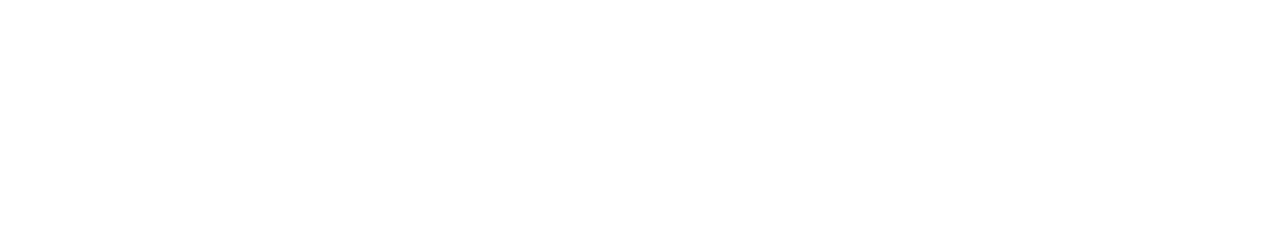
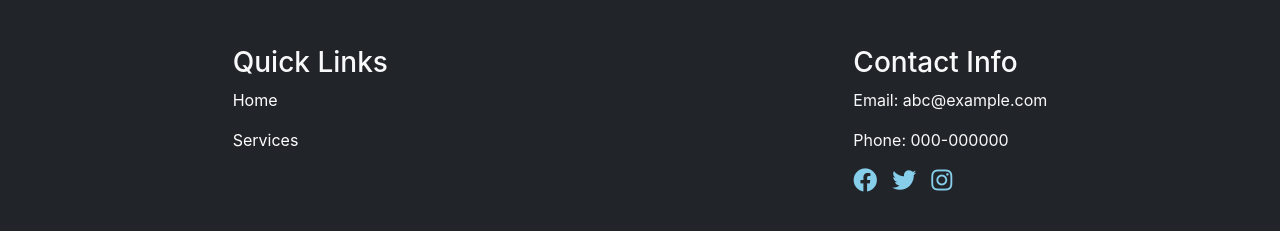
Before and after one commit to tr-folio/eyecare-website, a React (Create React App) app: page /home in a window 1280 px wide. Shown: the part 2041-2272 px from the top of the page. Before the commit the page ends 2014 px from the top, so only its background shows below. Built offline with nearby package versions, Linux system fonts and the light colour scheme.

Commit message:
footer added

```diff
--- a/public/index.html
+++ b/public/index.html
@@ -27,6 +27,8 @@
     <!-- Link Bootstrap CSS -->
     <link href="https://cdn.jsdelivr.net/npm/bootstrap@5.1.3/dist/css/bootstrap.min.css" rel="stylesheet" integrity="sha384-1BmE4kWBq78iYhFldvKuhfTAU6auU8tT94WrHftjDbrCEXSU1oBoqyl2QvZ6jIW3" crossorigin="anonymous">
     <title>Eyecare Website</title>
+    <!-- Font Awesome -->
+    <link rel="stylesheet" href="https://use.fontawesome.com/releases/v5.15.4/css/all.css" integrity="sha384-DyZ88mC6Up2uqS4h/KRgHuoeGwBcD4Ng9SiP4dIRy0EXTlnuz47vAwmeGwVChigm" crossorigin="anonymous">
   </head>
   <body>
     <noscript>You need to enable JavaScript to run this app.</noscript>
--- /dev/null
+++ b/src/Components/Footer/Footer.css
@@ -0,0 +1,10 @@
+.icons {
+    margin-right: 15px;
+    cursor: pointer;
+    font-size: 24px;
+    color: skyblue;
+}
+
+.icons:hover {
+    color: lightgray;
+}
--- /dev/null
+++ b/src/Components/Footer/Footer.js
@@ -0,0 +1,27 @@
+import React from "react";
+import { Link } from "react-router-dom";
+import './Footer.css';
+
+const Footer = () => {
+    return (
+        <div className="d-flex justify-content-around text-light flex-wrap bg-dark py-5">
+            <div>
+                <h3>Quick Links</h3>
+                <p><Link>Home</Link></p>
+                <p><Link>Services</Link></p>
+            </div>
+            <div>
+                <h3>Contact Info</h3>
+                <p>Email: abc@example.com</p>
+                <p>Phone: 000-000000</p>
+                <p>
+                    <i class="fab fa-facebook icons"></i>
+                    <i class="fab fa-twitter icons"></i>
+                    <i class="fab fa-instagram icons"></i>
+                </p>
+            </div>
+        </div>
+    );
+}
+
+export default Footer;
--- a/src/Components/Home/Home.js
+++ b/src/Components/Home/Home.js
@@ -6,11 +6,13 @@
 import img3 from "../../Images/img3.jpg";
 import useFakeServiceDb from "../../Hooks/useFakeServicesDb";
 import Service from "../Service/Service";
+import Footer from "../Footer/Footer";
 
 const Home = () => {
     const services = useFakeServiceDb([]);
     return (
         <>
+            {/* Top Banner Section */}
             <Carousel>
                 <Carousel.Item interval={2000}>
                     <img
@@ -46,8 +48,11 @@
                     </Carousel.Caption>
                 </Carousel.Item>
             </Carousel>
+
+            {/* Services Section */}
             <div className="bg-light pt-5" id="services">
-            <h1>Services</h1>
+                <h1 className="text-center">Services</h1>
+                <hr className="w-50 mx-auto"/>
                 <div className="services-container">
                     <div className="all-services">
                         {
@@ -59,6 +64,9 @@
                     </div>
                 </div>
             </div>
+
+            {/* Footer Section */}
+            <Footer></Footer>
         </>
     );
 }
```
Lines whose indentation alone changed are shown as unchanged.
